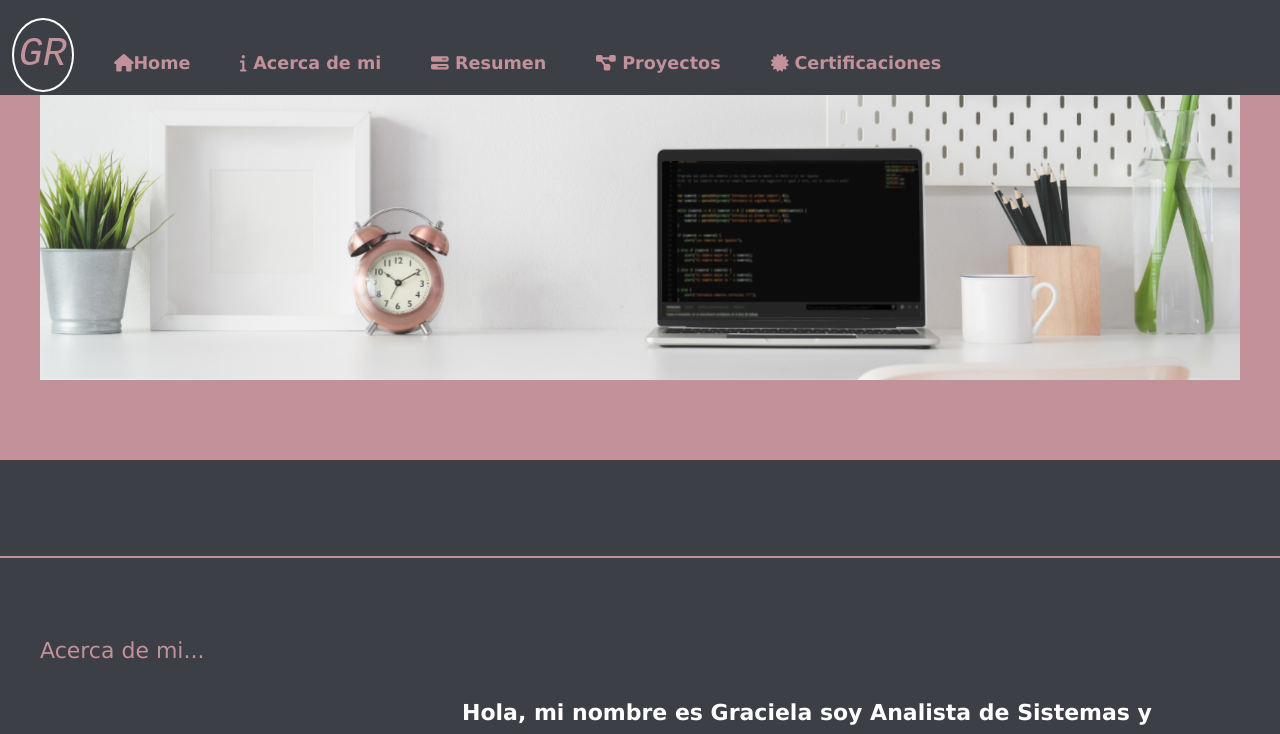
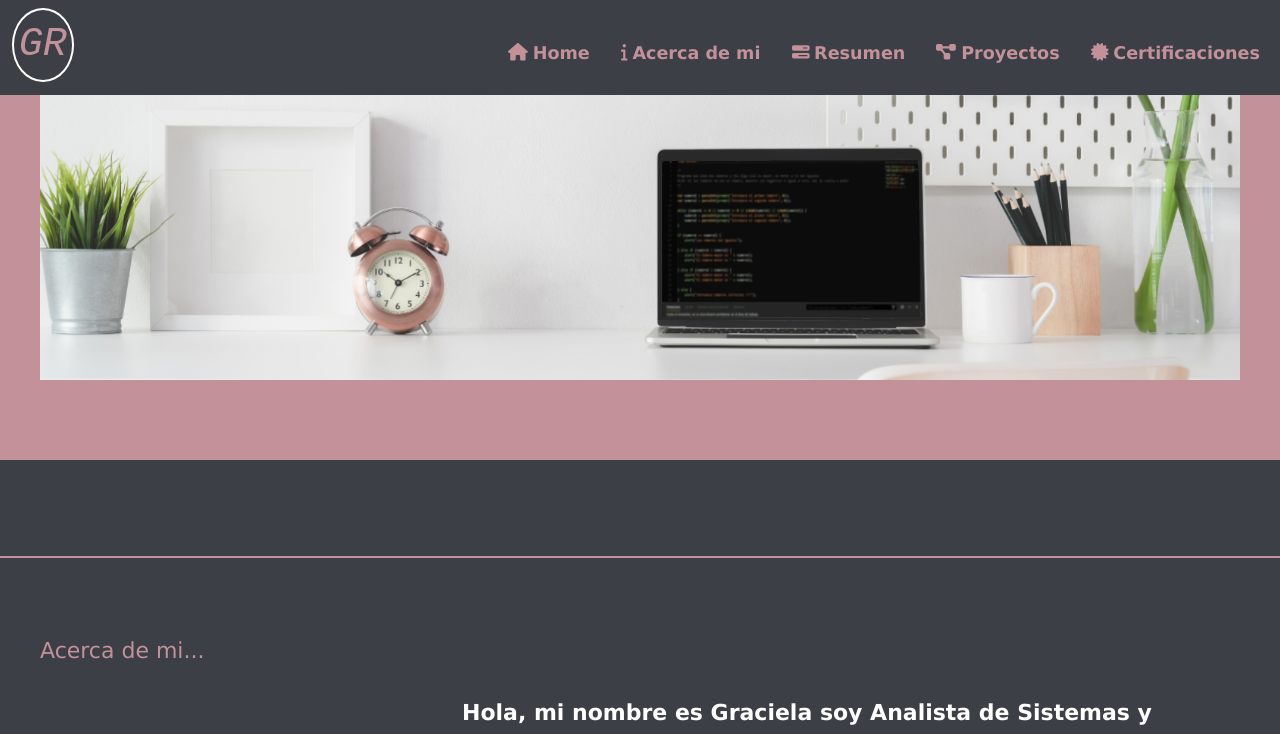
Before and after one commit to GracielaRomano/Portfolio-React, a React (Create React App) app: page / in a window 1280 px wide. Shown: the top 734 px of the page. Built offline with nearby package versions, Linux system fonts and the light colour scheme.

Commit message:
Verificado el menu tanto para tamaño small como medio y grande

```diff
--- a/src/Components/Header/Header.css
+++ b/src/Components/Header/Header.css
@@ -5,20 +5,21 @@
     position: fixed;
     z-index: 99;
 }
-.navbar-nav{
-    padding: 2rem;
+.nav-item{
+    padding-left: 15px;
+}
+.icono-nav{
+    margin-right: 5px;
 }
 .menu .navbar-nav .nav-link {
     color:rgb(194, 145, 153);
     font-family:'Lucida Sans', 'Lucida Sans Regular', 'Lucida Grande', 'Lucida Sans Unicode', Geneva, Verdana, sans-serif;
     font-weight:700;
-    margin: 2px;
     font-size: 1.1rem;
     list-style: none;
     background-color: var(--appColor);
     gap: 1rem;
     cursor: pointer;
-    margin-left: 2rem;
 }
 .menu .navbar-nav .nav-link:hover{
     color: lightgoldenrodyellow;
@@ -49,7 +50,13 @@
 	font-size: 1rem;
 	margin-bottom: 0.9375em;
 }
- @media screen and (max-width: 768px){
+@media screen and (max-width: 820px){
+    .nav-item{
+        padding-left: 1px;
+    }
+}
+
+@media screen and (max-width: 768px){
     .logo{
         font-size: 1.5rem;
     }
--- a/src/Components/Header/Header.jsx
+++ b/src/Components/Header/Header.jsx
@@ -7,34 +7,34 @@ import { Link } from 'react-scroll'
 const Header = () => {
   return (
     <div className='header'>
-        <nav className="navbar navbar-expand-lg menu">
+        <nav className="navbar navbar-expand-sm menu">
             <div className="container-fluid">
-                <Link  className="logo" to='/'>GR </Link>
+                <Link  className="logo" to='/'>GR</Link>
                 <button className="navbar-toggler" type="button" data-bs-toggle="collapse" data-bs-target="#navbarTogglerDemo01" aria-controls="navbarTogglerDemo01" aria-expanded="false" aria-label="Toggle navigation" style={{color:'rgb(194, 145, 153)'}}>
                 <span className="navbar-toggler-icon"></span>
                 </button>
                 <div className="collapse navbar-collapse" id="navbarTogglerDemo01">
-                    <ul className="navbar-nav">
-                    <li className="nav-item">
+                    <ul className="navbar-nav ms-auto">
+                        <li className="nav-item">
                             <Link className="nav-link"
                                     to='home'
                                     smooth={true}>
-                                    <FontAwesomeIcon icon = {faHome}/>Home
+                                    <FontAwesomeIcon icon = {faHome} className="icono-nav"/>Home
                                 </Link>
                         </li>
                         <li className="nav-item">
                             <Link className="nav-link"
                                     to='aboutme'
                                     smooth={true}>
-                                    <FontAwesomeIcon icon = {faInfo}/>  Acerca de mi
-                                </Link>
+                                    <FontAwesomeIcon icon = {faInfo} className="icono-nav"/>Acerca de mi
+                            </Link>
                         </li>
                         <li className="nav-item">
                                 <Link className="nav-link"
                                     to='education'
                                     smooth={true}
                                     >
-                                    <FontAwesomeIcon icon = {faBarsProgress}/> Resumen
+                                    <FontAwesomeIcon icon = {faBarsProgress} className="icono-nav"/>Resumen
                                 </Link>
                         </li>
                         <li className="nav-item">
@@ -42,7 +42,7 @@ const Header = () => {
                                 to='projects'
                                 smooth={true}
                                 >
-                                <FontAwesomeIcon icon = {faDiagramProject}/> Proyectos
+                                <FontAwesomeIcon icon = {faDiagramProject} className="icono-nav"/>Proyectos
                             </Link>
                         </li>
                         <li className="nav-item">
@@ -50,7 +50,7 @@ const Header = () => {
                                 to='certifications'
                                 smooth={true}
                                 >
-                                <FontAwesomeIcon icon = {faCertificate}/> Certificaciones
+                                <FontAwesomeIcon icon = {faCertificate} className="icono-nav"/>Certificaciones
                             </Link>
                         </li>
                     </ul>
```
